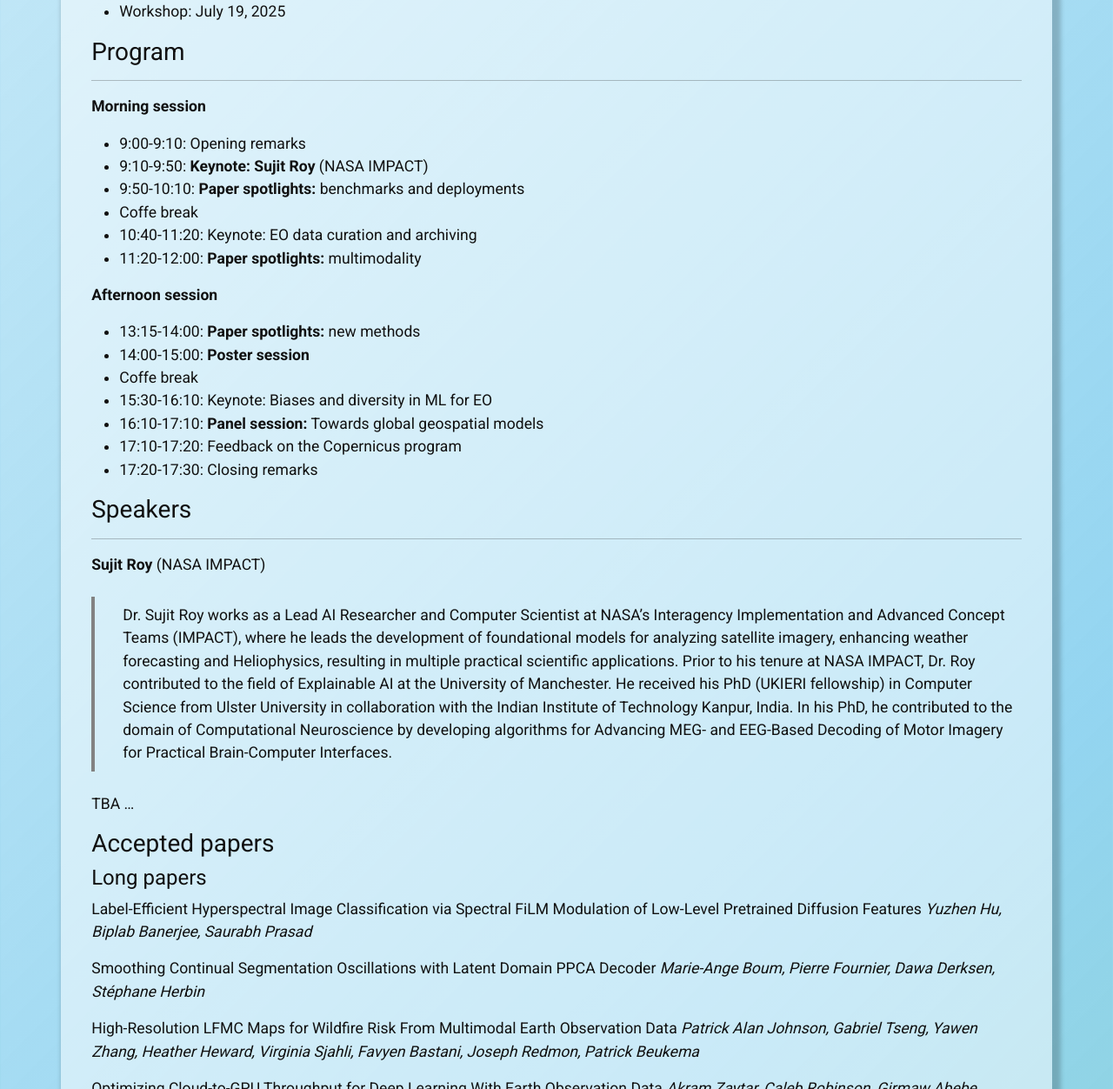
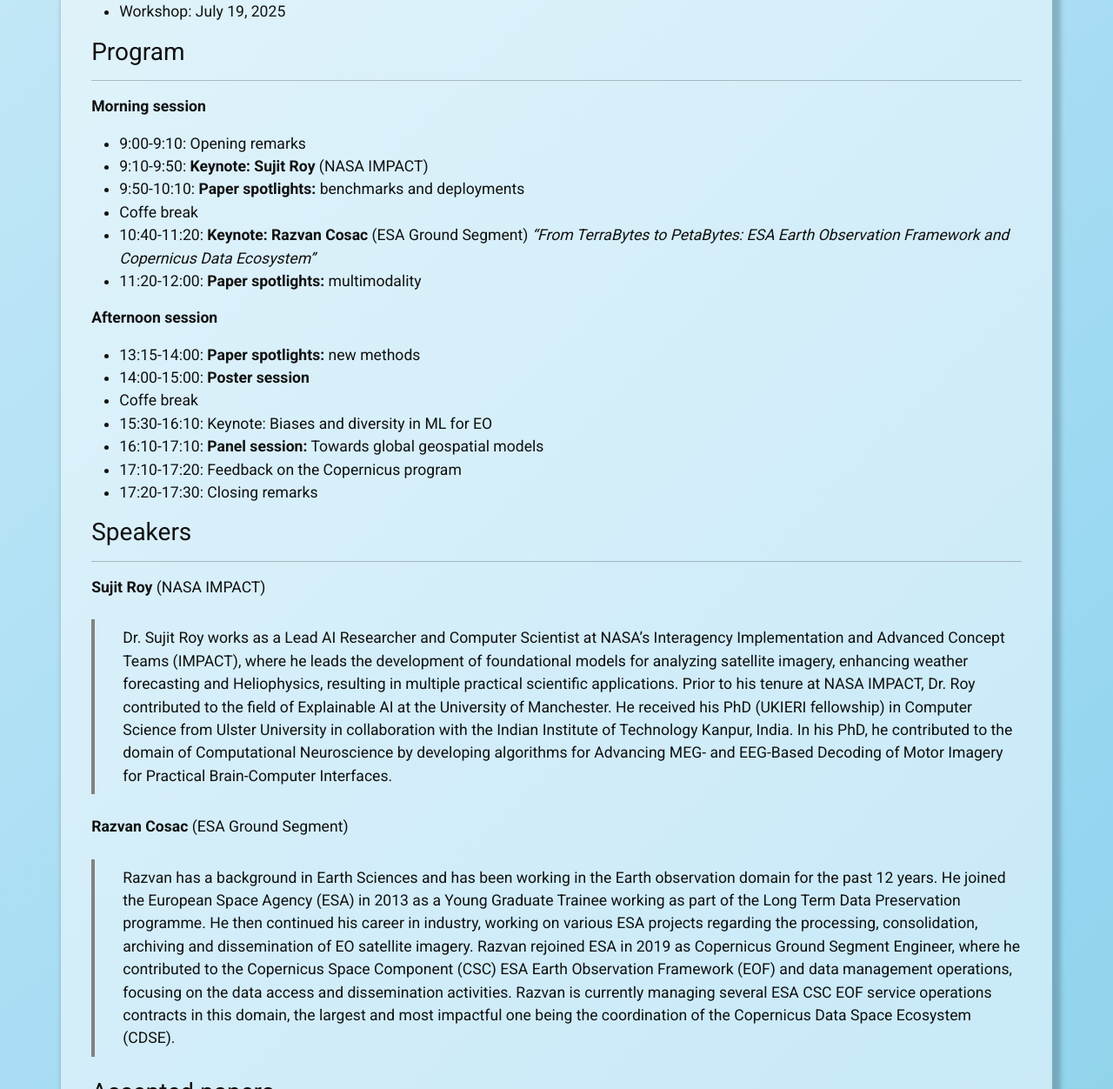
Before and after one commit to TerraBytes-Workshop/terrabytes-workshop.github.io, a Jekyll site: the page built from index.md, in a window 1280 px wide and 1400 px high, scrolled down 2485 px, cut to the strip 0-1252 px from the top of the window. Shown: the whole strip at 87% size. Built offline with Jekyll 4.4.1, drawn with Linux system fonts in a browser that asks for light colours; nearby versions of some CDN libraries.

Commit message:
Speaker update + formatting fixes

```diff
--- a/index.md
+++ b/index.md
@@ -87,7 +87,7 @@ It is expected that at least one author of each accepted paper will register for
 * 9:10-9:50: **Keynote: Sujit Roy** (NASA IMPACT)
 * 9:50-10:10: **Paper spotlights:** benchmarks and deployments
 * Coffe break
-* 10:40-11:20: Keynote: EO data curation and archiving
+* 10:40-11:20: **Keynote: Razvan Cosac** (ESA Ground Segment) *"From TerraBytes to PetaBytes: ESA Earth Observation Framework and Copernicus Data Ecosystem"*
 * 11:20-12:00: **Paper spotlights:** multimodality
 
 **Afternoon session**
@@ -106,83 +106,85 @@ It is expected that at least one author of each accepted paper will register for
 **Sujit Roy** (NASA IMPACT)
 > Dr. Sujit Roy works as a Lead AI Researcher and Computer Scientist at NASA’s Interagency Implementation and Advanced Concept Teams (IMPACT), where he leads the development of foundational models for analyzing satellite imagery, enhancing weather forecasting and Heliophysics, resulting in multiple practical scientific applications. Prior to his tenure at NASA IMPACT, Dr. Roy contributed to the field of Explainable AI at the University of Manchester. He received his PhD (UKIERI fellowship) in Computer Science from Ulster University in collaboration with the Indian Institute of Technology Kanpur, India. In his PhD, he contributed to the domain of Computational Neuroscience by developing algorithms for Advancing MEG- and EEG-Based Decoding of Motor Imagery for Practical Brain-Computer Interfaces.
 
-TBA ...
+**Razvan Cosac** (ESA Ground Segment)
+> Razvan has a background in Earth Sciences and has been working in the Earth observation domain for the past 12 years. He joined the European Space Agency (ESA) in 2013 as a Young Graduate Trainee working as part of the Long Term Data Preservation programme. He then continued his career in industry, working on various ESA projects regarding the processing, consolidation, archiving and dissemination of EO satellite imagery. Razvan rejoined ESA in 2019 as Copernicus Ground Segment Engineer, where he contributed to the Copernicus Space Component (CSC) ESA Earth Observation Framework (EOF) and data management operations, focusing on the data access and dissemination activities. Razvan is currently managing several ESA CSC EOF service operations contracts in this domain, the largest and most impactful one being the coordination of the Copernicus Data Space Ecosystem (CDSE).
 
 <h3 id="papers">Accepted papers</h3>
 
 <h4>Long papers</h4>
 
-Label-Efficient Hyperspectral Image Classification via Spectral FiLM Modulation of Low-Level Pretrained Diffusion Features
+**Label-Efficient Hyperspectral Image Classification via Spectral FiLM Modulation of Low-Level Pretrained Diffusion Features**
 *Yuzhen Hu, Biplab Banerjee, Saurabh Prasad*
 
-Smoothing Continual Segmentation Oscillations with Latent Domain PPCA Decoder
+**Smoothing Continual Segmentation Oscillations with Latent Domain PPCA Decoder**
 *Marie-Ange Boum, Pierre Fournier, Dawa Derksen, Stéphane Herbin*
 
-High-Resolution LFMC Maps for Wildfire Risk From Multimodal Earth Observation Data
+**High-Resolution LFMC Maps for Wildfire Risk From Multimodal Earth Observation Data**
 *Patrick Alan Johnson, Gabriel Tseng, Yawen Zhang, Heather Heward, Virginia Sjahli, Favyen Bastani, Joseph Redmon, Patrick Beukema*
 
-Optimizing Cloud-to-GPU Throughput for Deep Learning With Earth Observation Data
+**Optimizing Cloud-to-GPU Throughput for Deep Learning With Earth Observation Data**
 *Akram Zaytar, Caleb Robinson, Girmaw Abebe Tadesse, Tammy Glazer, Gilles HACHEME, Anthony Ortiz, Rahul M Dodhia, Juan M Lavista Ferres*
 
-Shaping Fine-Tuning of Geospatial Foundation Models: Effects of Label Availability and Temporal Resolution
+**Shaping Fine-Tuning of Geospatial Foundation Models: Effects of Label Availability and Temporal Resolution**
 *Giovanni Castiglioni, Nicolás Gonzalo Isla Fernández, Cristian Buc Calderon, Javiera Castillo Navarro, Sébastien Lefèvre, Valentin Barriere*
 
-The Cloud-Based Geospatial Benchmark: Challenges and LLM Evaluation
+**The Cloud-Based Geospatial Benchmark: Challenges and LLM Evaluation**
 *Jeffrey A. Cardille, Renee Johnston, Simon Ilyushchenko, Johan Kartiwa, Zahra Shamsi, Matthew Abraham, Khashayar Azad, Kainath Ahmed, Emma Bergeron Quick, Nuala Caughie, Noah Jencz, Karen Dyson, Andrea Puzzi Nicolau, Maria Fernanda Lopez-Ornelas, David Saah, Michael Brenner, Subhashini Venugopalan, Sameera S Ponda*
 
-AirCast: Improving Air Pollution Forecasting Through Multi-Variable Data Alignment
+**AirCast: Improving Air Pollution Forecasting Through Multi-Variable Data Alignment**
 *Vishal Nedungadi, Muhammad Akhtar Munir, Marc Rußwurm, Ron Sarafian, Ioannis N. Athanasiadis, Yinon Rudich, Fahad Shahbaz Khan, Salman Khan*
 
-Resampling Augmentation for Time Series Contrastive Learning: Application to Remote Sensing
+**Resampling Augmentation for Time Series Contrastive Learning: Application to Remote Sensing**
 *Antoine Saget, Baptiste Lafabregue, Antoine Cornuéjols, Pierre Gançarski*
 
-Deploying geospatial foundation models in the real world
+**Deploying geospatial foundation models in the real world**
 *Christina Butsko, Gabriel Tseng, Kristof Van Tricht, Giorgia Milli, David Rolnick, Ruben Cartuyvels, Inbal Becker Reshef, Zoltan Szantoi, Hannah Kerner*
 
-Where are the Whales: A Human-in-the-loop Detection Method for Identifying Whales in High-resolution Satellite Imagery
+**Where are the Whales: A Human-in-the-loop Detection Method for Identifying Whales in High-resolution Satellite Imagery**
 *Caleb Robinson, Kimberly T. Goetz, Christin B. Khan, Meredith Sackett, Kathleen Leonard, Rahul M Dodhia, Juan M Lavista Ferres*
 
-Using Multiple Input Modalities can Improve Data-Efficiency and O.O.D. Generalization for ML with Satellite Imagery
+**Using Multiple Input Modalities can Improve Data-Efficiency and O.O.D. Generalization for ML with Satellite Imagery**
 *Arjun Rao, Esther Rolf*
 
 <h4>Short papers</h4>
-High-Performance Lightweight Vision Models for Land Cover Classification with Coresets and Compression
+
+**High-Performance Lightweight Vision Models for Land Cover Classification with Coresets and Compression**
 *Tushar Shinde*
 
-Enhancing Generative Seismic Modeling via Proposed Paired Dataset Construction Method
+**Enhancing Generative Seismic Modeling via Proposed Paired Dataset Construction Method**
 *Jaehyuk Lee, Jaeheun Jung, Hanyoung Kim, Chang-Hae Jung, Donghun Lee*
 
-Less is More? Data Specialization for Self-Supervised Remote Sensing Models
+**Less is More? Data Specialization for Self-Supervised Remote Sensing Models**
 *Alvard Barseghyan, Ani Vanyan, Hakob Tamazyan, Evan Shelhamer, Hrant Khachatrian*
 
-Open-source federated learning across multi cloud environment
+**Open-source federated learning across multi cloud environment**
 *Leonardo P. Tizzei, Gabrielle Nyirjesy, Levente J Klein, Theodore van Kessel, Maciel Zortea, Marcus Freitag, ILDAR KHABIBRAKHMANOV, Hendrik Hamann, Kamal Das*
 
-A Multimodal Deep Learning Framework for Locating Nomadic Pastoralists to Strengthen Public Health Outreach
+**A Multimodal Deep Learning Framework for Locating Nomadic Pastoralists to Strengthen Public Health Outreach**
 *Benjamin Liu, Stace Maples, Jessie Kong, Francesco Fava, Nathaniel Jensen, Philemon Chelanga, Sergio Charles, Theodore Utomo, Kevin Zhu, James Hassell, Lance W. Robinson, Luke Glowacki, Michele Barry, Hannah Wild*
 
-GeoCrossBench: Cross-Band Generalization for Remote Sensing
+**GeoCrossBench: Cross-Band Generalization for Remote Sensing**
 *Hakob Tamazyan, Ani Vanyan, Alvard Barseghyan, Anna Khosrovyan, Evan Shelhamer, Hrant Khachatrian*
 
-The Missing Piece: Standardising for AI-ready Earth Observation Datasets
+**The Missing Piece: Standardising for AI-ready Earth Observation Datasets**
 *Cesar Aybar, Julio Contreras, Chen Ma, Oscar J. Pellicer-Valero, Gonzalo Mateo-García, Luis Gómez-Chova, Gustau Camps-Valls, Nils Lehmann, Mikolaj Czerkawski, David Montero, Miguel D. Mahecha, Ingrid Aybar*
 
-Towards Scalable Foundation Model for Multi-modal and Hyperspectral Geospatial Data
+**Towards Scalable Foundation Model for Multi-modal and Hyperspectral Geospatial Data**
 *Haozhe Si, Yuxuan Wan, Minh N. Do, Deepak Vasisht, Han Zhao, Hendrik Hamann*
 
-Galileo: Learning Global & Local Features of Many Remote Sensing Modalities
+**Galileo: Learning Global & Local Features of Many Remote Sensing Modalities**
 *Gabriel Tseng, Anthony Fuller, Marlena Reil, Henry Herzog, Patrick Beukema, Favyen Bastani, James R Green, Evan Shelhamer, Hannah Kerner, David Rolnick*
 
-End-to-End Reconstruction of High-Resolution Temperature Data Using Physics-Guided Deep Learning
+**End-to-End Reconstruction of High-Resolution Temperature Data Using Physics-Guided Deep Learning**
 *Shengjie Liu, Lu Zhang, Siqin Wang*
 
-Domain Adaptation for Onboard Cloud Segmentation in Thermal Earth Observation: Transfer Learning from Landsat to a CubeSat Constellation
+**Domain Adaptation for Onboard Cloud Segmentation in Thermal Earth Observation: Transfer Learning from Landsat to a CubeSat Constellation**
 *Niklas Wölki, Lukas Kondmann, Christian Mollière, Martin Langer, Julia Gottfriedsen, Martin Werner*
 
-Landsat-Bench: Datasets and Benchmarks for Landsat Foundation Models
+**Landsat-Bench: Datasets and Benchmarks for Landsat Foundation Models**
 *Isaac Corley, Lakshay Sharma, Ruth Crasto*
 
-Towards LLM Agents for Earth Observation
+**Towards LLM Agents for Earth Observation**
 *Chia Hsiang Kao, Wenting Zhao, Shreelekha Revankar, Samuel Speas, Snehal Bhagat, Rajeev Datta, Cheng Perng Phoo, Utkarsh Mall, Carl Vondrick, Kavita Bala, Bharath Hariharan*
 
 <h3 id="people">People</h3>
```
